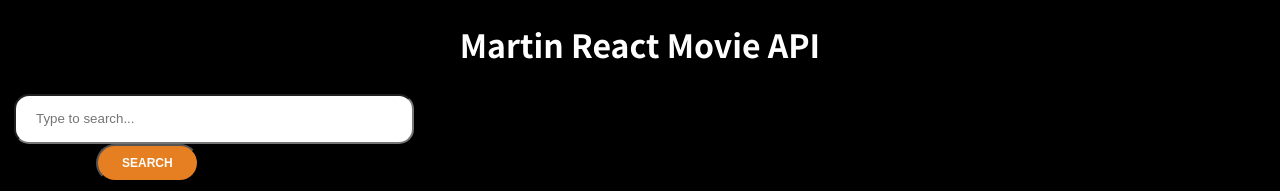
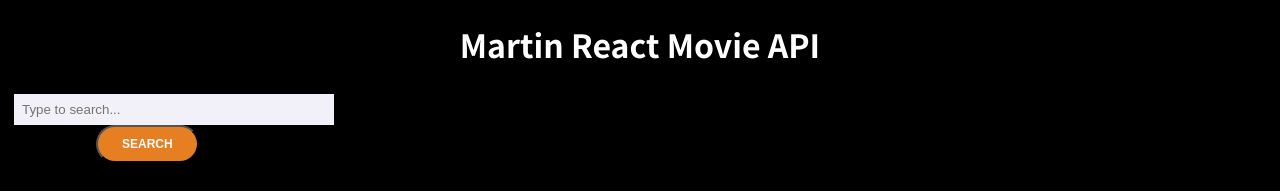
Before and after one commit to Martin2251/movie-trial, a React (Create React App) app: page / in a window 1280 px wide. Shown: the top 191 px of the page. Built offline with nearby package versions, Linux system fonts and the light colour scheme; no server answers.

Commit message:
restyled searchbar

```diff
--- a/src/components/SearchBox.js
+++ b/src/components/SearchBox.js
@@ -1,10 +1,16 @@
 import React from "react";
 
 const SearchBox = (props) => {
+  const styling = {
+    width: "20rem",
+    background: "#F2F1F9",
+    border: "none",
+    padding: "0.5rem",
+  };
   return (
     <div className="search-form">
       <input
-        className="search-bar"
+        style={styling}
         value={props.value}
         onChange={(event) => props.onChange(event.target.value)}
         placeholder="Type to search..."
```
